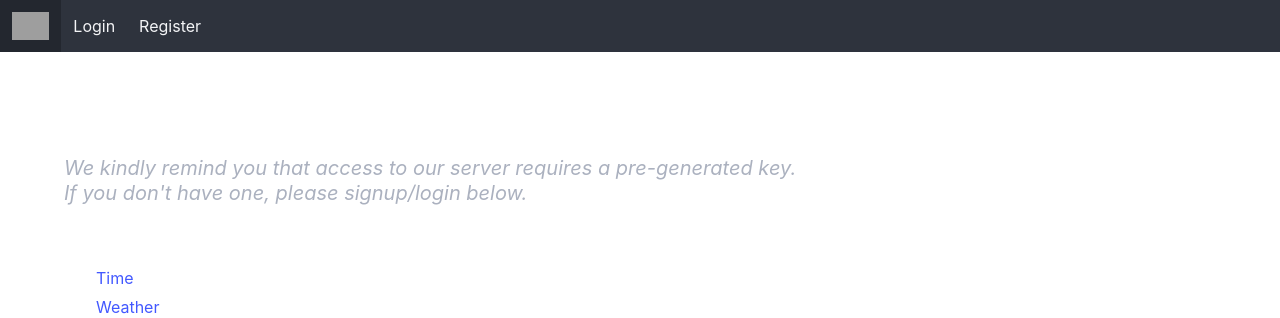
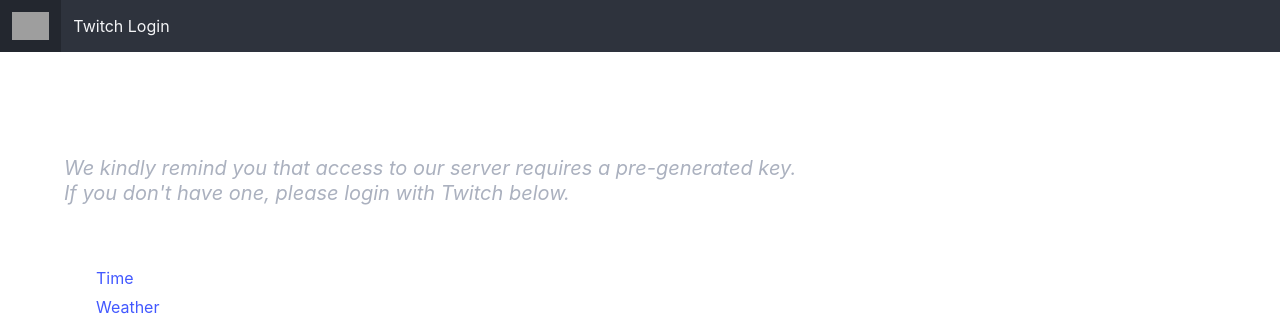
Before and after one commit to YourStreamingTools/YourStreaming.Tools, a PHP site: page /index.php in a window 1280 px wide. Shown: the top 318 px of the page. Run offline with PHP 8.4, Linux system fonts and the light colour scheme; grey boxes are pictures that could not be loaded.

Commit message:
Update index.php

```diff
--- a/index.php
+++ b/index.php
@@ -36,15 +36,14 @@
         </div>
         <div id="navbarMenu" class="navbar-menu">
             <div class="navbar-start">
-                <a class="navbar-item" href="login.php">Login</a>
-                <a class="navbar-item" href="register.php">Register</a>
+                <a class="navbar-item" href="login.php">Twitch Login</a>
             </div>
         </div>
     </nav>
     <section class="section">
         <div class="container content">
             <h1 class="title has-text-white">YourStreamingTools API</h1>
-            <p class="subtitle has-text-grey-light"><em>We kindly remind you that access to our server requires a pre-generated key.<br>If you don't have one, please signup/login below.</em></p>
+            <p class="subtitle has-text-grey-light"><em>We kindly remind you that access to our server requires a pre-generated key.<br>If you don't have one, please login with Twitch below.</em></p>
             <p class="has-text-white">We're currently supporting the following APIs:</p>
             <ul>
                 <li><a href="?api=Time" class="api-link has-text-link">Time</a></li>
```
